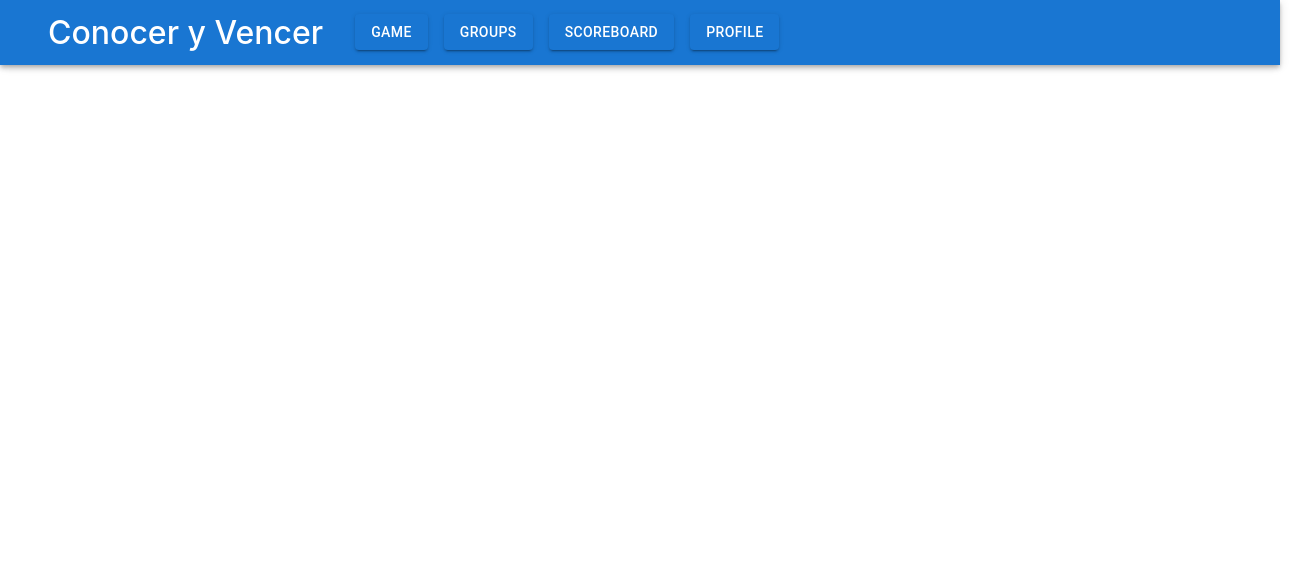
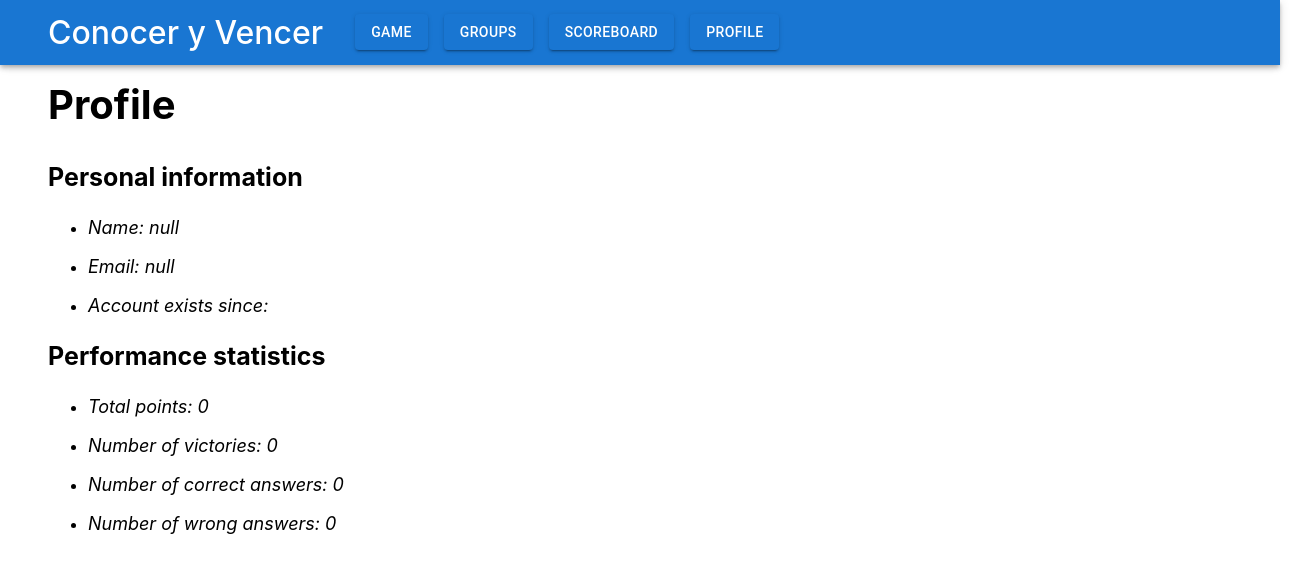
Before and after one commit to Arquisoft/wiq_en2a, a React (Create React App) app in the folder webapp/: page /profile in a window 1280 px wide. Shown: the top 572 px of the page, 1304 px wide, since content can reach past the window. Built offline with nearby package versions, Linux system fonts and the light colour scheme.

Commit message:
Extended profile page

```diff
--- a/webapp/src/Router.tsx
+++ b/webapp/src/Router.tsx
@@ -5,7 +5,7 @@ import { GroupsPage } from "./pages/groups";
 import { RouterLayout } from "./common/RouterLayout";
 import { InitPage } from "./pages/init";
 import { ScoreboardPage } from "./pages/scoreboard";
-import { ProfilePage } from "./pages/profile";
+import ProfilePage from "./pages/userProfile"
 
 export const AppRouter: React.FC<{}> = () => {
   return (
--- a/webapp/src/components/profile/Profile.tsx
+++ /dev/null
@@ -1,10 +0,0 @@
-import './Profile.scss';
-
-const Profile = () =>
-{
-    return (
-        <div></div>
-    )
-}
-
-export default Profile;
--- a/webapp/src/i18n.ts
+++ b/webapp/src/i18n.ts
@@ -20,7 +20,14 @@ i18n
                     nav_game: 'Game',
                     nav_groups: 'Groups',
                     nav_scoreboard: 'Scoreboard',
-                    nav_profile: 'Profile'
+                    nav_profile: 'Profile',
+                    profile_name: 'Name:',
+                    profile_email: 'Email:',
+                    profile_created_at: 'Account exists since:',
+                    profile_points: 'Total points:',
+                    profile_nwins: 'Number of victories:',
+                    profile_n_correct_answers: 'Number of correct answers:',
+                    profile_n_wrong_answers: 'Number of wrong answers:'
                 }
             },
             es: {
@@ -33,7 +40,14 @@ i18n
                     nav_game: 'Juego',
                     nav_groups: 'Grupos',
                     nav_scoreboard: 'Puntuación',
-                    nav_profile: 'Perfil'
+                    nav_profile: 'Perfil',
+                    profile_name: 'Nombre:',
+                    profile_email: 'Email:',
+                    profile_created_at: 'La cuenta existe desde el:',
+                    profile_points: 'Puntuación total:',
+                    profile_nwins: 'Número de victorias:',
+                    profile_n_correct_answers: 'Número de respuestas correctas:',
+                    profile_n_wrong_answers: 'Número de respuestas incorrectas:'
                 }
             },
 
--- a/webapp/src/pages/profile/index.tsx
+++ /dev/null
@@ -1,8 +0,0 @@
-import React from "react";
-import Profile from "src/components/profile/Profile";
-
-export const ProfilePage: React.FC<{}> = () => {
-    return (
-      <Profile />
-    );
-  };
--- /dev/null
+++ b/webapp/src/pages/userProfile/index.tsx
@@ -0,0 +1,45 @@
+import { useTranslation } from 'react-i18next';
+import { Container } from '@mui/material';
+import './profile-page.scss';
+
+const ProfilePage = () => {
+    const { t } = useTranslation();
+    const user =  JSON.stringify(localStorage.getItem("username")).replace("\"", "").replace("\"", "");
+    const email =  JSON.stringify(localStorage.getItem("email")).replace("\"", "").replace("\"", "");
+    const createdAt = localStorage.getItem("createdAt");
+    const score = localStorage.getItem("totalScore");
+    const nwins =  localStorage.getItem("nwins");
+    const nCorrectAnswers =  localStorage.getItem("nCorrectAnswers");
+    const nWrongAnswers =  localStorage.getItem("nWrongAnswers");
+
+    const formatDate = (date: any) => {
+      if (!date) return "";
+      const options = { year: 'numeric', month: 'long', day: 'numeric' };
+      return date.toLocaleDateString(undefined, options);
+    };
+
+    return(
+        <Container sx={{ mt: 10, ml: 3 }} maxWidth="xl">
+          <h2 className='profile-header'>Profile</h2>
+          <h3 className='profile-subheader'>Personal information</h3>
+          <div>
+            <ul>
+              <li><p className='field'>{t('profile_name')} { user }</p></li>
+              <li><p className='field'>{t('profile_email')} { email }</p></li>
+              <li><p className='field'>{t('profile_created_at')} {formatDate(createdAt) }</p></li>
+            </ul>
+          </div>
+          <h3 className='profile-subheader'>Performance statistics</h3>
+          <div>
+            <ul>
+              <li><p className='field'>{t('profile_points')} { JSON.stringify(Number(score)) }</p></li>
+              <li><p className='field'>{t('profile_nwins')} { JSON.stringify(Number(nwins)) }</p></li>
+              <li><p className='field'>{t('profile_n_correct_answers')} { JSON.stringify(Number(nCorrectAnswers)) }</p></li>
+              <li><p className='field'>{t('profile_n_wrong_answers')} { JSON.stringify(Number(nWrongAnswers)) }</p></li>
+            </ul>
+          </div>
+        </Container>
+    )
+}
+
+export default ProfilePage;
--- /dev/null
+++ b/webapp/src/pages/userProfile/profile-page.scss
@@ -0,0 +1,12 @@
+.profile-header {
+    font-size: 40px;
+}
+
+.profile-subheader {
+    font-size: 25px;
+}
+
+.field {
+    font-size: 18px;
+    font-style: italic;
+}
```
Also changed, not shown: webapp/src/pages/profile/profile-page.scss (deleted), webapp/src/pages/profile/profile-page.tests.js (deleted), webapp/src/pages/userProfile/profile-page.tests.js (added), 1 other file (tests, documents, lock files or other folders).
